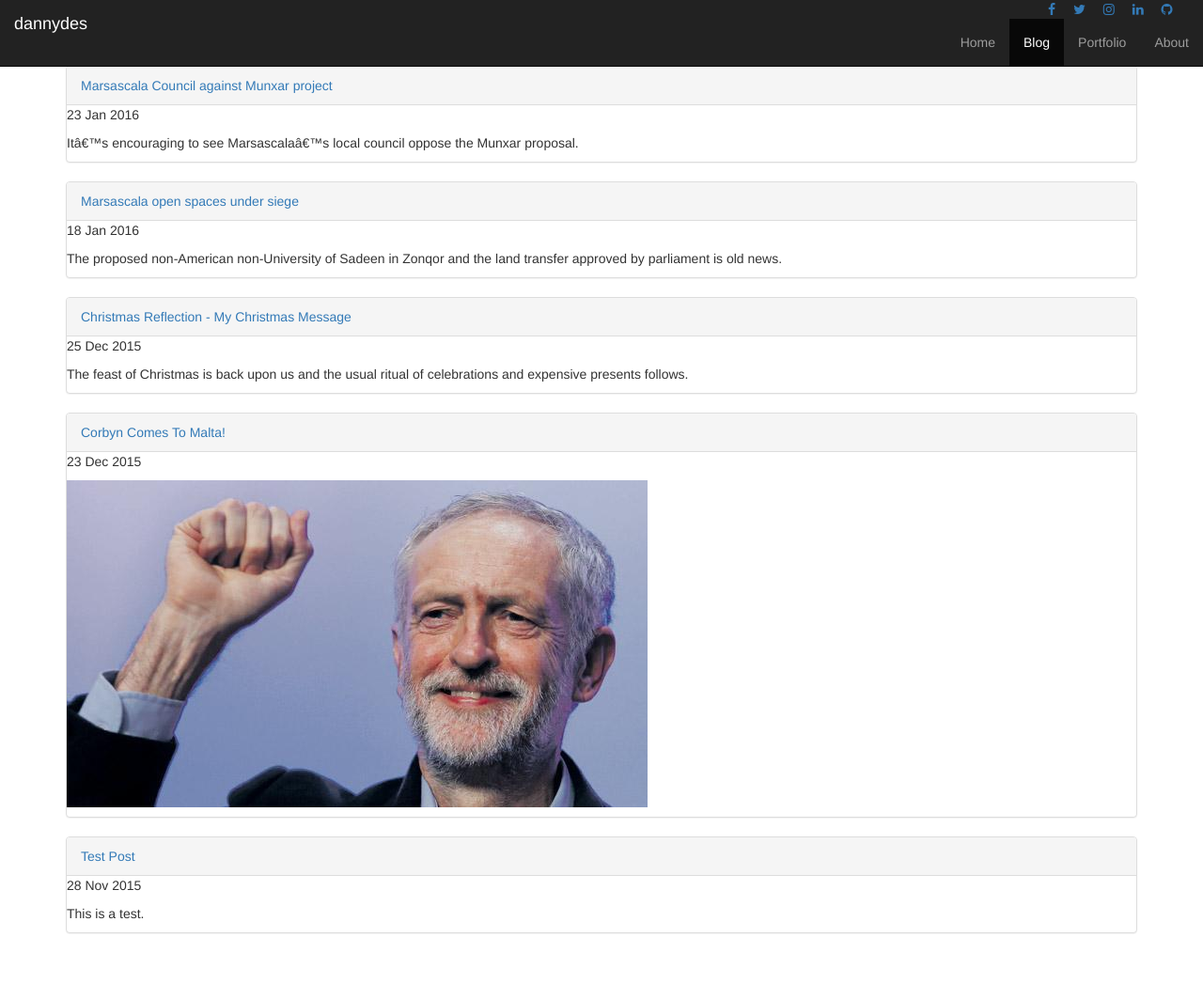
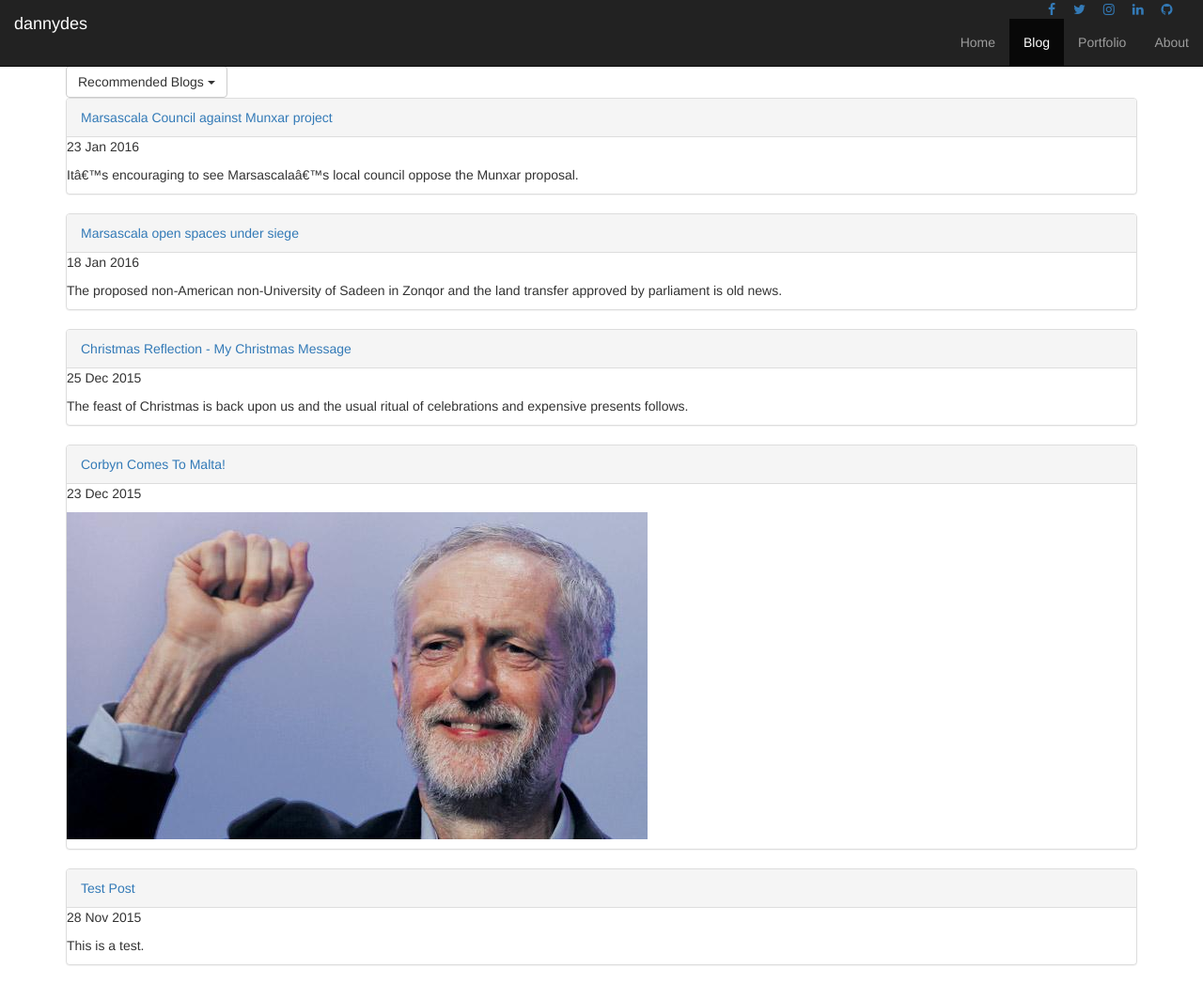
Before and after one commit to dannydes/dannydes.github.io, a Jekyll site: the page built from blog/index.html, in a window 1280 px wide and 1047 px high. Shown: the whole window at 94% size. Built offline with Jekyll 4.4.1, drawn with Linux system fonts in a browser that asks for light colours; nearby versions of some CDN libraries.

Commit message:
simple blogroll

```diff
--- a/_includes/blogroll.html
+++ b/_includes/blogroll.html
@@ -0,0 +1,10 @@
+<div class="btn-group">
+	<button type="button" class="btn btn-default dropdown-toggle" data-toggle="dropdown" aria-haspopup="true" aria-expanded="false">
+		Recommended Blogs <span class="caret"></span>
+	</button>
+	<ul class="dropdown-menu">
+		<li><a href="https://maltagreenyouth.wordpress.com/" target="_blank">Alternattiva Demokratika Zaghzagh</a></li>
+		<li><a href="https://carmelcacopardo.wordpress.com/" target="_blank">Carmel Cacopardo</a></li>
+		<li><a href="http://jeremycorbyn.org.uk/articles/" target="_blank">Jeremy Corbyn</a></li>
+	</ul>
+</div>
--- a/blog/index.html
+++ b/blog/index.html
@@ -3,5 +3,5 @@
 layout: default
 ---
 
+{% include blogroll.html %}
 {% include post-list.html %}
-{% include blogroll.html %}
```
